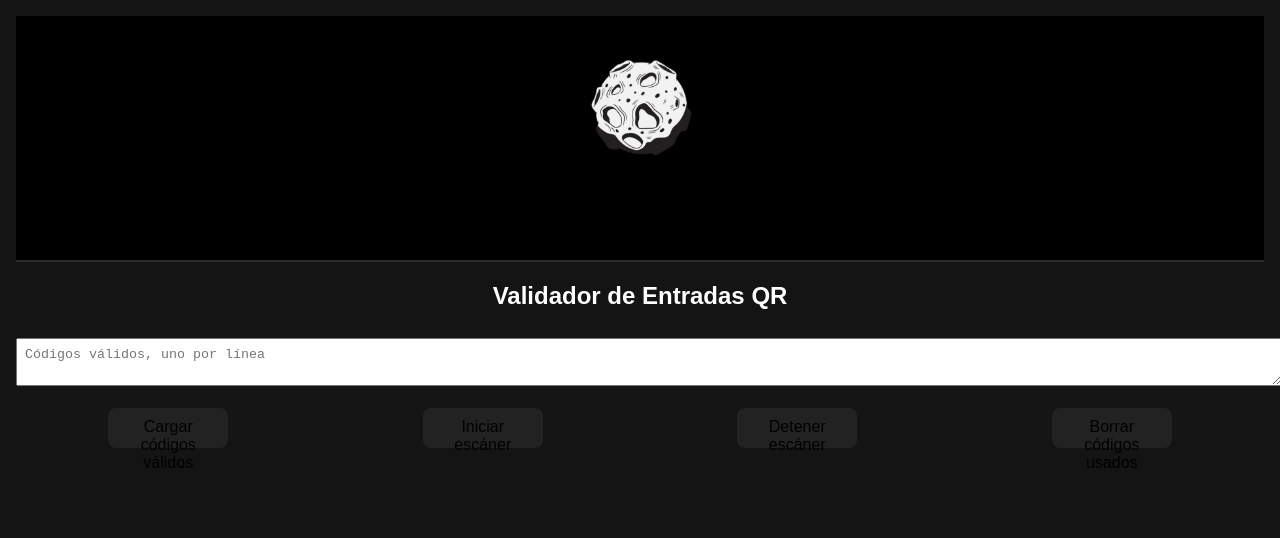
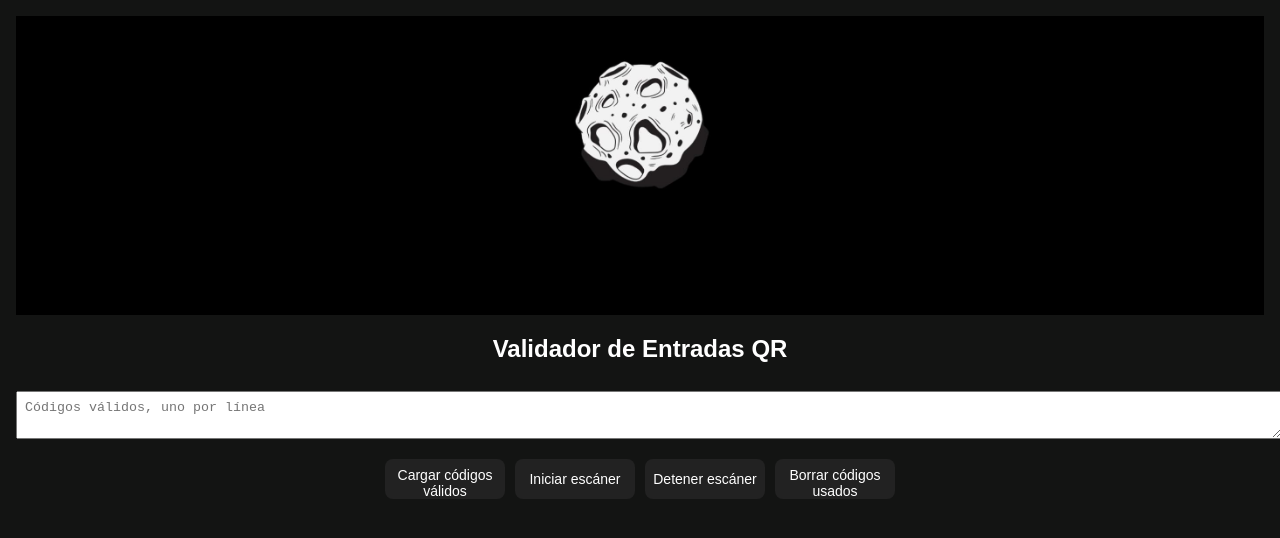
Before and after one commit to mellamoOwl/Lectordeqrs, a plain HTML site: page index.html in a window 1280 px wide. Drawn offline with Linux system fonts and the light colour scheme.

Commit message:
Update style.css

```diff
--- a/style.css
+++ b/style.css
@@ -1,25 +1,28 @@
+/* Contenedor de botones */
 .botones-container {
     display: flex;
     justify-content: center; /* Centra horizontalmente */
     gap: 10px; /* Espacio entre botones */
+    flex-wrap: wrap; /* Evita que se rompa en pantallas chicas */
 }
 
 .botones-container button {
     width: 120px; /* Ajusta el tamaño */
     height: 40px;
+    font-size: 14px;
 }
 
+/* Botón QR */
 .qr-btn {
-    display: block;
-    width: 20%; /* Ajusta el ancho aquí */
-    margin: 10px auto; /* Centra horizontalmente */
-    padding: 10px;
-    font-size: 16px;
+    width: 120px;
+    height: 40px;
+    font-size: 14px;
     background-color: #222;
     border: none;
     border-radius: 8px;
     cursor: pointer;
     transition: background 0.3s;
+    color: white;
 }
 
 .qr-btn:hover {
@@ -39,20 +42,22 @@ body {
 header {
     display: flex;
     align-items: center;
-    padding: 10px 20px;
-    border-bottom: 2px solid #2b2b2b;
+    justify-content: center;
     background-color: #000000; /* Negro */
     padding: 20px 0;
-    text-align: center; /* Centra el contenido */
+}
 
-}
 header .logo {
-    width: 150px; /* Más grande que antes */
+    width: 200px; /* Más grande que antes */
     height: auto;
 }
 
-header img {
-    height: 250px;
+/* Imagen orbit.png centrada */
+.logo {
+    display: block;
+    margin: 20px auto;
+    max-width: 300px;
+    max-height: 300px;
 }
 
 #reader {
@@ -69,9 +74,3 @@ header img {
     padding: 10px;
     border-radius: 6px;
 }
-.logo {
-    display: block;
-    margin: 20px auto;
-    max-width: 300px;
-    max-height: 300px;
-}
```
